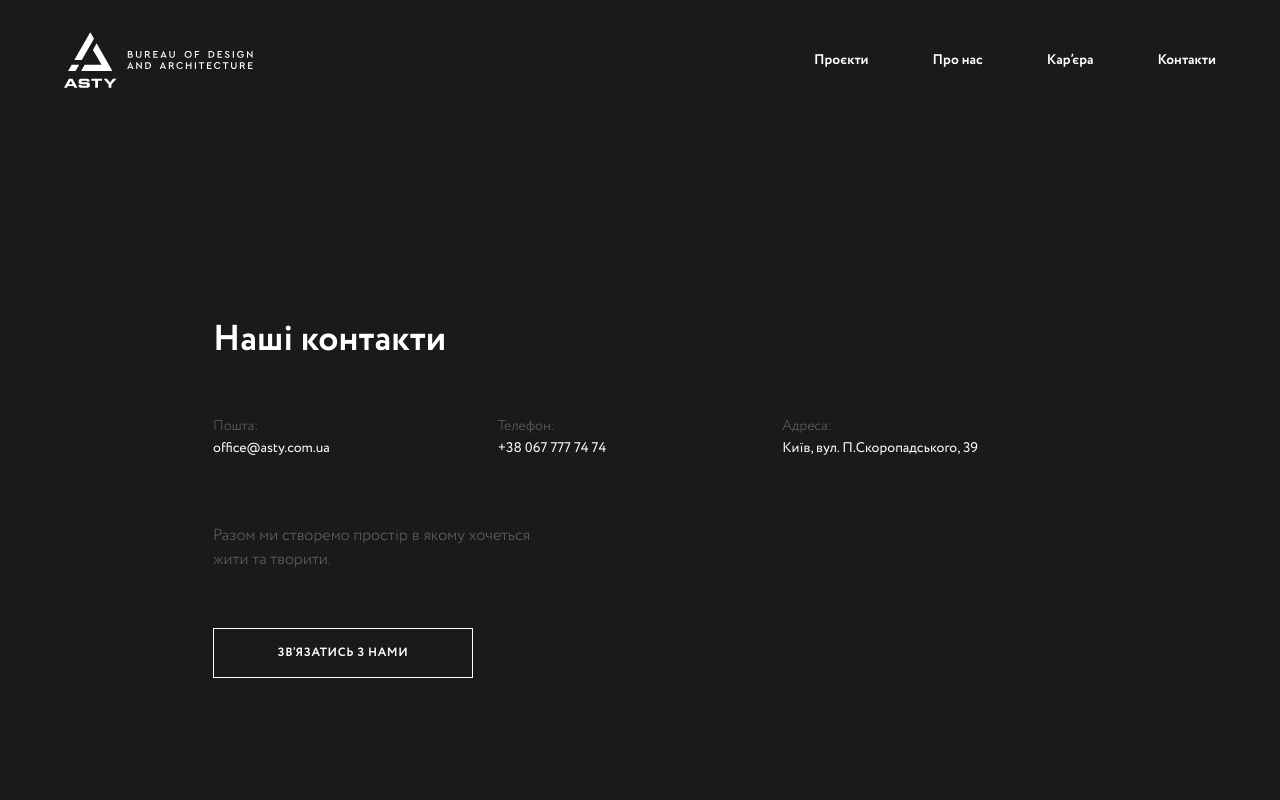
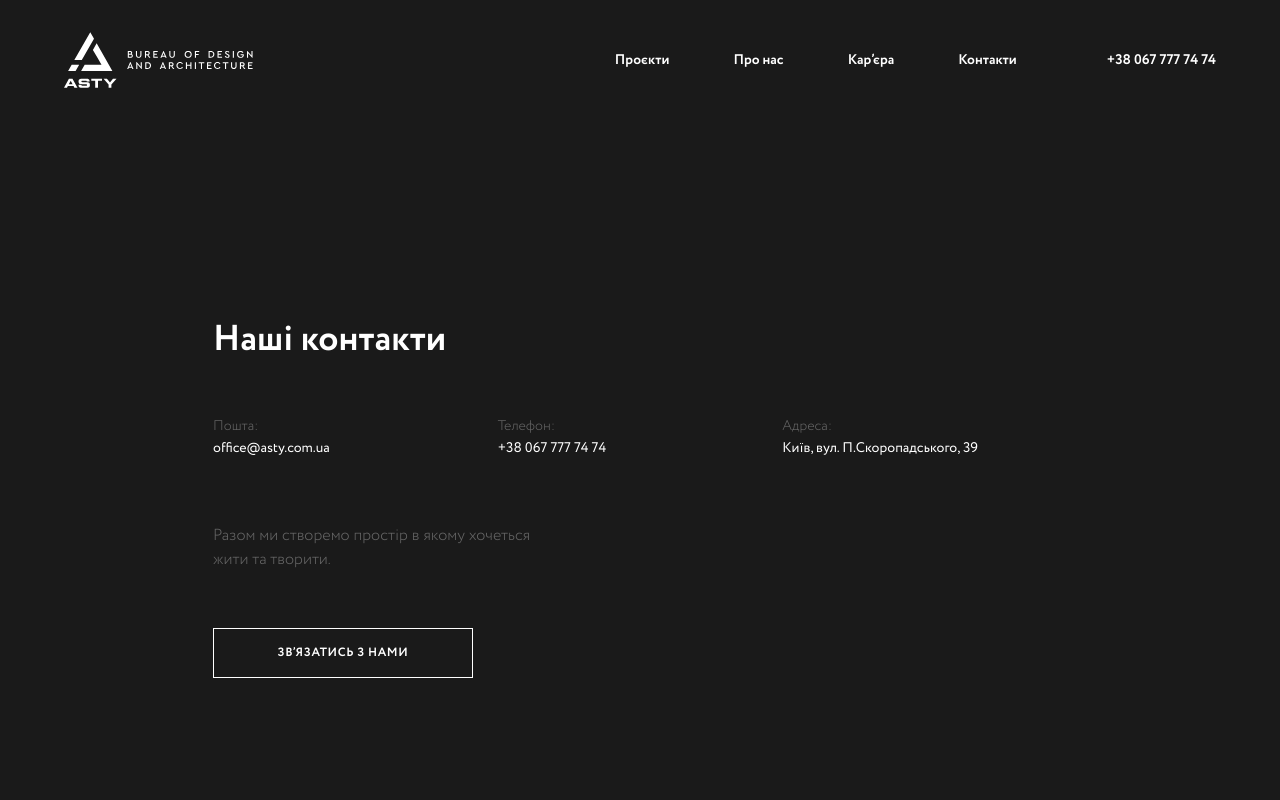
Before and after one commit to nikolaynizruhin/asty, a Next.js app: page /contact in a window 1280 px wide. Shown: the top 800 px of the page. Built offline with nearby package versions, Linux system fonts and the light colour scheme.

Commit message:
Add phone number

```diff
--- a/components/header.tsx
+++ b/components/header.tsx
@@ -8,6 +8,8 @@ import Logo from './logo'
 import SocialIcons from './social-icons'
 import { Navigation } from '../lib/definitions'
 import app from '@/config/app'
+import company from '@/config/company'
+import { removeWhitespaces } from '@/lib/utils'
 
 const navigation: Navigation[] = [
   { name: 'Проєкти', href: '/projects' },
@@ -45,10 +47,14 @@ export default function Header({ isDark = false }: { isDark?: boolean }) {
         </div>
         <div className="hidden lg:flex lg:gap-x-16 lg:flex-1 lg:justify-end">
           {navigation.map((item, index) => (
-            <Link key={index} href={item.href} className={`text-sm font-bold ${isDark ? 'text-[#333]' : 'text-white'}`}>
+            <Link key={index} href={item.href} className={`whitespace-nowrap text-sm font-bold ${isDark ? 'text-[#333]' : 'text-white'}`}>
               {item.name}
             </Link>
           ))}
+          <Link href={'tel:' + removeWhitespaces(company.phone)} className={`whitespace-nowrap text-sm font-bold flex gap-2 ${isDark ? 'text-[#333]' : 'text-white'}`}>
+            <Icon name="phone" width={18} height={18} />
+            {company.phone}
+          </Link>
         </div>
       </nav>
       <Dialog as="div" className="lg:hidden" open={mobileMenuOpen} onClose={setMobileMenuOpen}>
@@ -75,6 +81,9 @@ export default function Header({ isDark = false }: { isDark?: boolean }) {
                   {item.name}
                 </Link>
               ))}
+              <Link href={'tel:' + removeWhitespaces(company.phone)} className="block px-3 text-center py-2 text-2xl font-normal hover:underline text-[#f2f2f2]">
+                {company.phone}
+              </Link>
               <SocialIcons className="mt-2 flex justify-center gap-7 px-3 py-6 text-[#f2f2f2]" />
             </div>
           </div>
```
